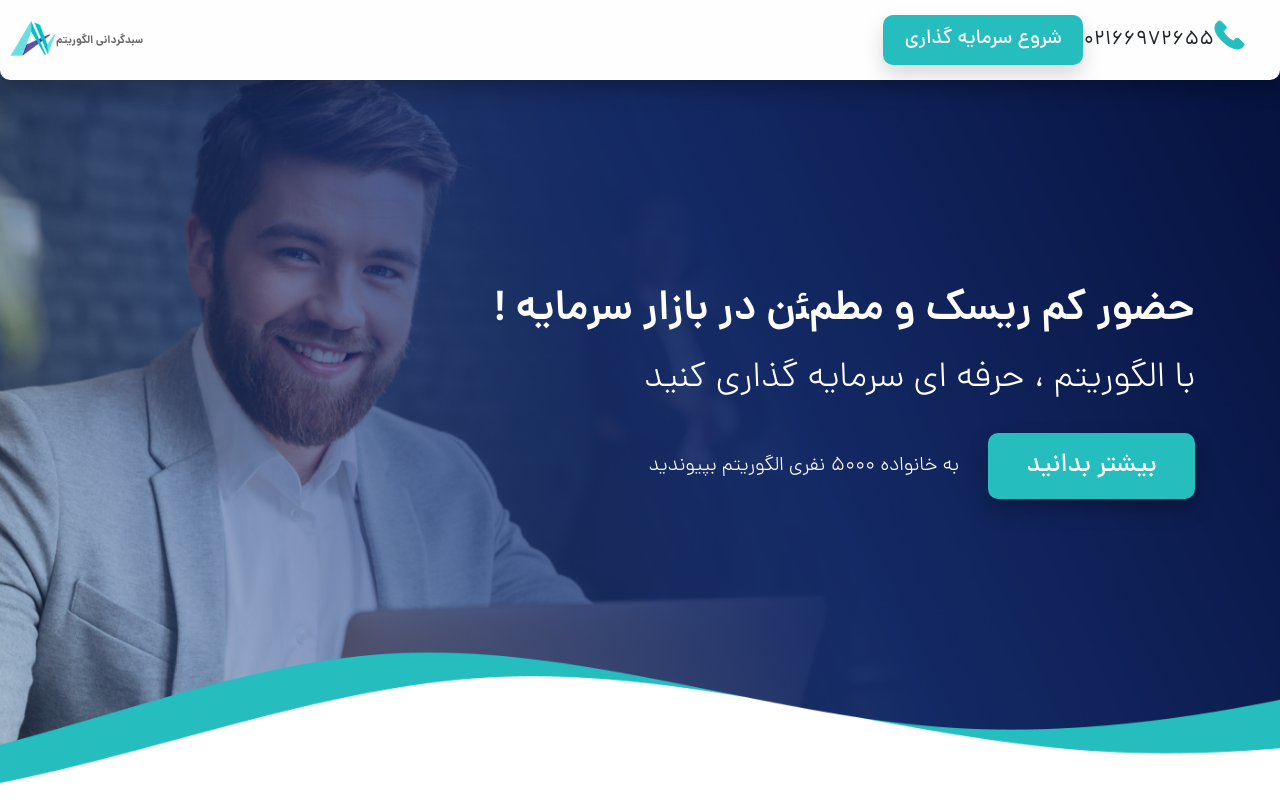
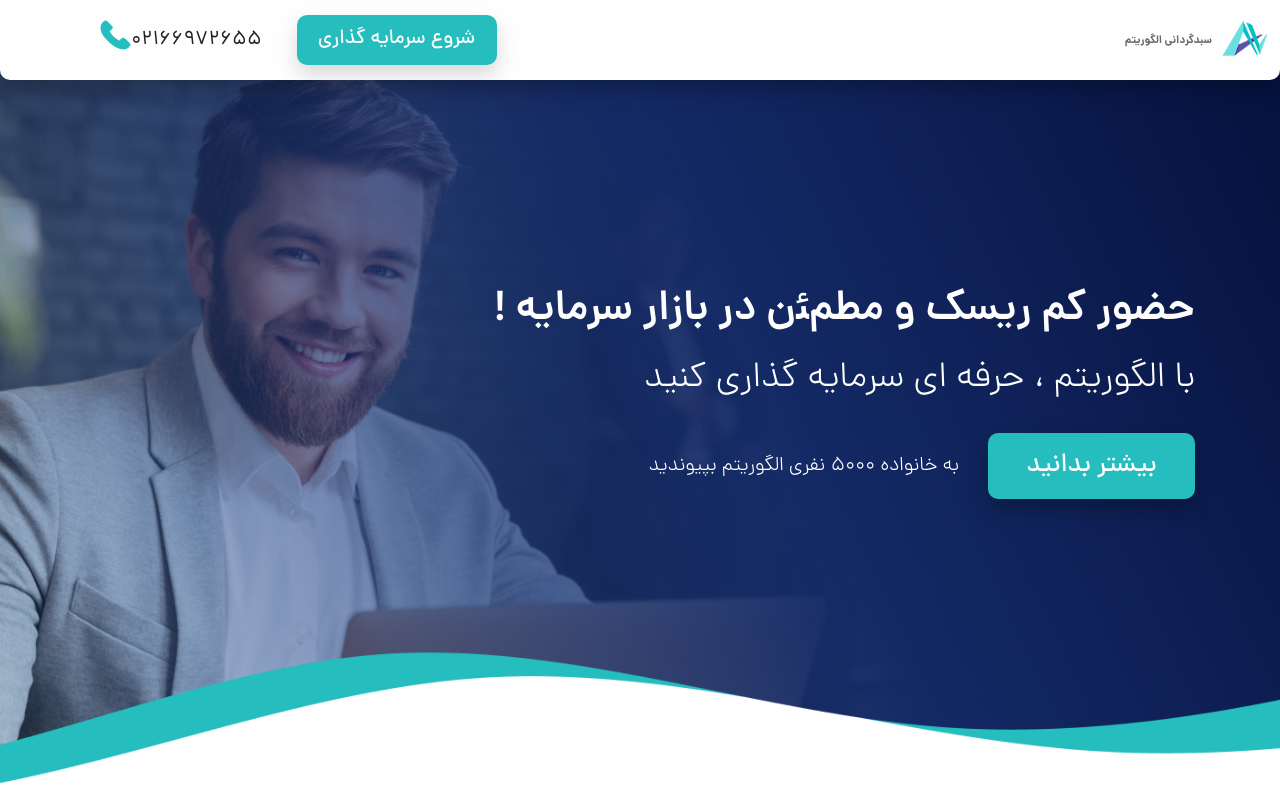
Before and after one commit to najdi123/Algorithm, a Next.js app: page / in a window 1280 px wide. Shown: the top 800 px of the page. Built offline with nearby package versions, Linux system fonts and the light colour scheme.

Commit message:
changed navbar direction to ltr

```diff
--- a/src/components/navbar/navbar.module.css
+++ b/src/components/navbar/navbar.module.css
@@ -1,6 +1,7 @@
 .navbarWrapper{
     display: flex;
     justify-content: space-between;
+    direction: ltr;
 
     position: fixed;
     width: 100%;
```
